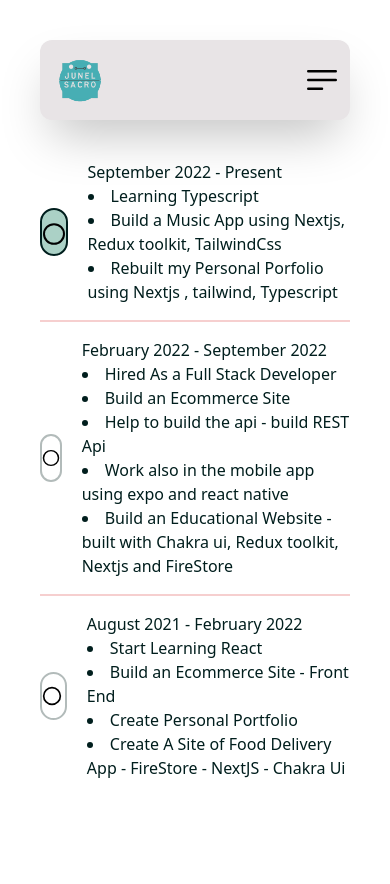
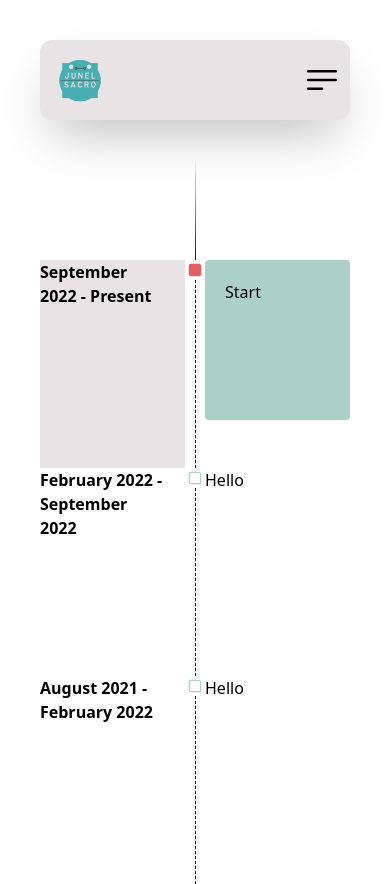
Before and after one commit to zacro14/junel, a Next.js app: page /my-journey in a window 390 px wide. Before the commit the page ends 844 px from the top, so only its background shows below. Built offline with nearby package versions, Linux system fonts and the light colour scheme.

Commit message:
feat: my journy page

```diff
--- a/data/projects.ts
+++ b/data/projects.ts
@@ -1,4 +1,3 @@
-import musicphile from 'images/musicphile.png'
 import { image } from 'images/constants'
 
 export const projects = [
@@ -6,7 +5,7 @@ export const projects = [
         name: 'Musicphile',
         description:
             'A front end website built for music, it used static songs from shazam api core and can play music.',
-        image: musicphile,
+        image: image.musicphile,
         githubLink: 'https://github.com/zacro14/zhaks-foody',
         websiteLink: 'https://zhaks-foody.vercel.app/',
         tags: ['Nextjs', 'Typescript', 'Redux toolkit', 'Tailwind css'],
--- a/images/constants.ts
+++ b/images/constants.ts
@@ -2,4 +2,5 @@ export const image = {
     programming: require('images/programming.svg').default,
     logo: require('images/logo.png').default,
     zhakz_foody: require('images/zhacks-foody.JPG').default,
+    musicphile: require('images/musicphile.png').default,
 }
--- a/pages/index.tsx
+++ b/pages/index.tsx
@@ -12,7 +12,7 @@ export default function Home() {
         <div>
             <Seo title="Junel Sacro | About" />
             <div className=" h-3/4 grid grid-row-2 md:grid-cols-2 items-center justify-center">
-                <div className="bg-secondary h-full p-5 text-center flex items-start justify-center flex-col border border-hidden">
+                <div className=" h-full p-5 text-center flex items-start justify-center flex-col border border-hidden">
                     <h1 className="font-bold text-2xl">
                         Hello 👋, I'm Junel Sacro
                     </h1>
@@ -34,7 +34,7 @@ export default function Home() {
                         <Link href={'/contact'}>Contact Me</Link>
                     </button>
                 </div>
-                <span className=" p-2">
+                <span className=" p-2 bg-secondary">
                     <Image className="h-full" src={Programming} alt={'Me'} />
                 </span>
             </div>
--- a/pages/my-journey.tsx
+++ b/pages/my-journey.tsx
@@ -1,14 +1,63 @@
-import Image from 'next/image'
 import React from 'react'
-import CircleIcon from 'images/circle.svg'
 import Seo from 'components/seo'
+import { StopIcon } from '@heroicons/react/24/outline'
+import { StopIcon as StopIconSolid } from '@heroicons/react/24/solid'
 
 const Journey = () => {
     return (
         <div className="md:p-5">
             <Seo title="Junel Sacro | Journey" />
-            <div className=" md:mx-4 md:p-4">
-                <div className="grid grid-col gap-4">
+            <div className=" md:mx-4 md:p-4 h-full">
+                <div className="flex items-stretch flex-col relative justify-start">
+                    <span className=" w-[1px] h-[100px] bg-gradient-to-b from-slate-50 to-stroke items-center self-center"></span>
+                </div>
+                <div className="flex w-full h-52">
+                    <div className="flex-1 flex items-start justify-end bg-main">
+                        <h1 className="font-semibold pr-5">
+                            September 2022 - Present
+                        </h1>
+                    </div>
+                    <div className="flex flex-col">
+                        <span>
+                            <StopIconSolid className="h-5 w-5 text-tertiary" />
+                        </span>
+                        <span className="flex-1 self-center w-[1px] border-r border-dashed border-stroke"></span>
+                    </div>
+                    <div className="flex-1">
+                        <div className="rounded p-5 h-40 w-full bg-secondary">
+                            <h2>Start</h2>
+                        </div>
+                    </div>
+                </div>
+                <div className="flex w-full h-52 ">
+                    <div className="flex-1 flex items-start justify-end ">
+                        <h1 className="font-semibold pr-5">
+                            February 2022 - September 2022
+                        </h1>
+                    </div>
+                    <div className="flex flex-col">
+                        <span>
+                            <StopIcon className="h-5 w-5 text-secondary" />
+                        </span>
+                        <span className="flex-1 self-center w-[1px] border-r border-dashed border-stroke"></span>
+                    </div>
+                    <div className="flex-1">Hello</div>
+                </div>
+                <div className="flex w-full h-52 ">
+                    <div className="flex-1 flex items-start justify-end">
+                        <h1 className="font-semibold pr-5">
+                            August 2021 - February 2022
+                        </h1>
+                    </div>
+                    <div className="flex flex-col">
+                        <span>
+                            <StopIcon className="h-5 w-5 text-secondary" />
+                        </span>
+                        <span className="flex-1 self-center w-[1px] border-r border-dashed border-stroke"></span>
+                    </div>
+                    <div className="flex-1">Hello</div>
+                </div>
+                {/* <div className="grid grid-col gap-4">
                     <div className="flex items-center text-stroke relative">
                         <div className="rounded-full transition duration-500 ease-in-out h-12 w-12 py-3 border-2 border-stroke bg-secondary mr-5">
                             <Image
@@ -74,7 +123,7 @@ const Journey = () => {
                             </li>
                         </div>
                     </div>
-                </div>
+                </div> */}
             </div>
         </div>
     )
--- a/tailwind.config.js
+++ b/tailwind.config.js
@@ -1,18 +1,19 @@
 /** @type {import('tailwindcss').Config} */
 module.exports = {
     content: [
-    "./pages/**/*.{js,ts,jsx,tsx}",
-    "./components/**/*.{js,ts,jsx,tsx}",
+        './pages/**/*.{js,ts,jsx,tsx}',
+        './components/**/*.{js,ts,jsx,tsx}',
     ],
     theme: {
+        extend: {
             colors: {
-      main: "#e8e4e6",
-      secondary: "#abd1c6",
-      tertiary: "#e16162",
-      higlight: "#f9bc60",
-      stroke: "#001e1d",
+                main: '#e8e4e6',
+                secondary: '#abd1c6',
+                tertiary: '#e16162',
+                higlight: '#f9bc60',
+                stroke: '#001e1d',
             },
-    extend: {},
+        },
     },
     plugins: [],
-};
+}
```
Also changed, not shown: data/journey.ts (added, +15 -0 lines). Lines whose indentation alone changed are shown as unchanged.
